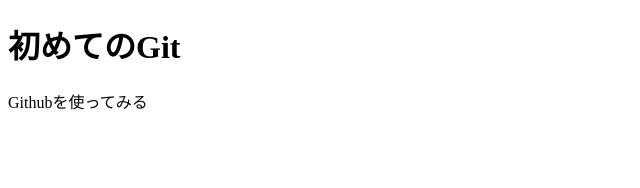
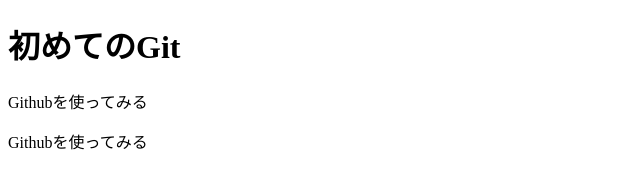
Before and after one commit to Akariiiiiiiiii/akariiiiiiiiii.github.io, a plain HTML site: page index.html in a window 1280 px wide. Shown: the whole page, without its empty margins (0-640 px from the left). Drawn offline with Linux system fonts and the light colour scheme.

Commit message:
pを追加

```diff
--- a/index.html
+++ b/index.html
@@ -9,5 +9,6 @@
 <body>
 <h1>初めてのGit</h1>
 <p>Githubを使ってみる</p>
+<p>Githubを使ってみる</p>
 </body>
 </html>
```
